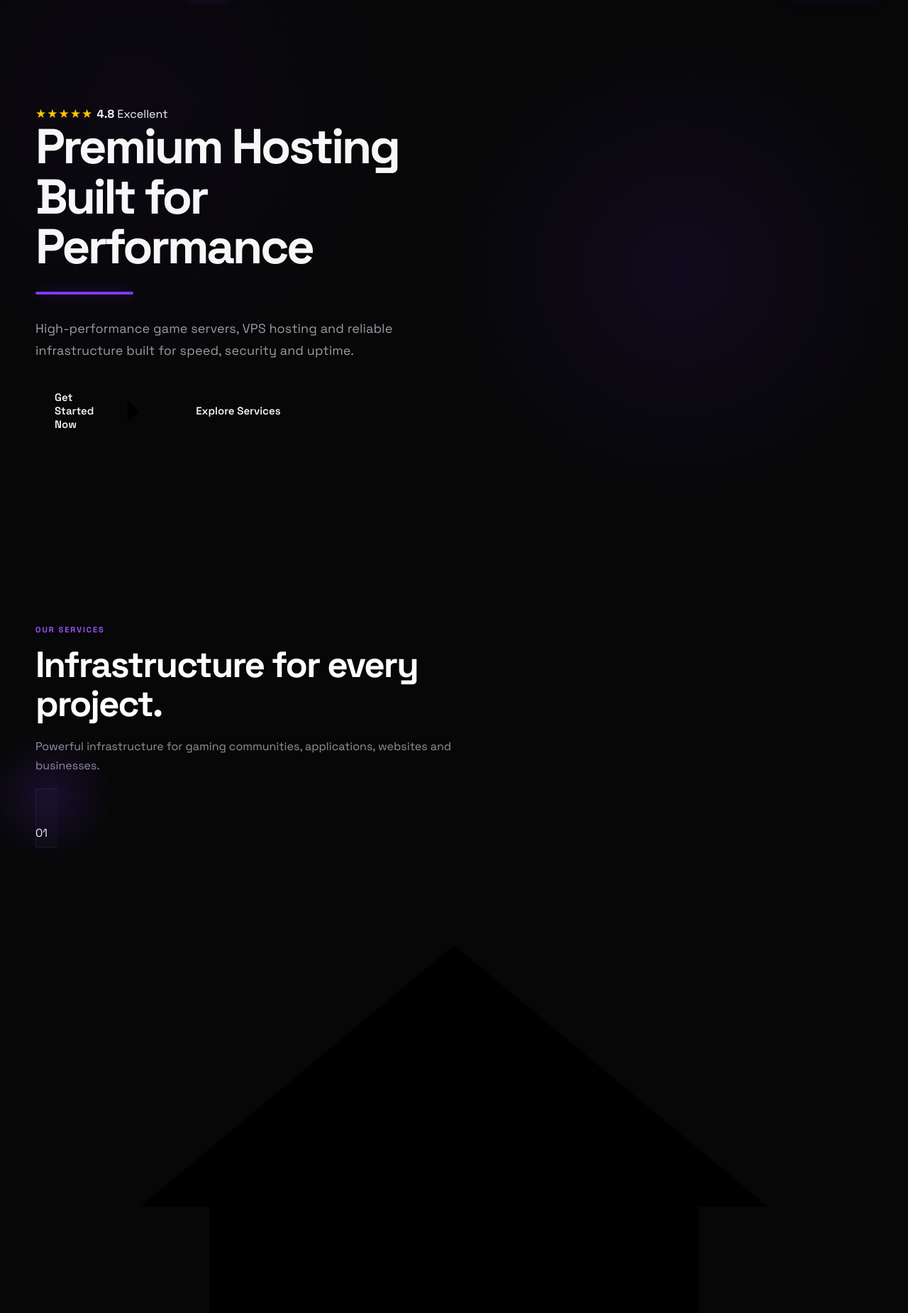
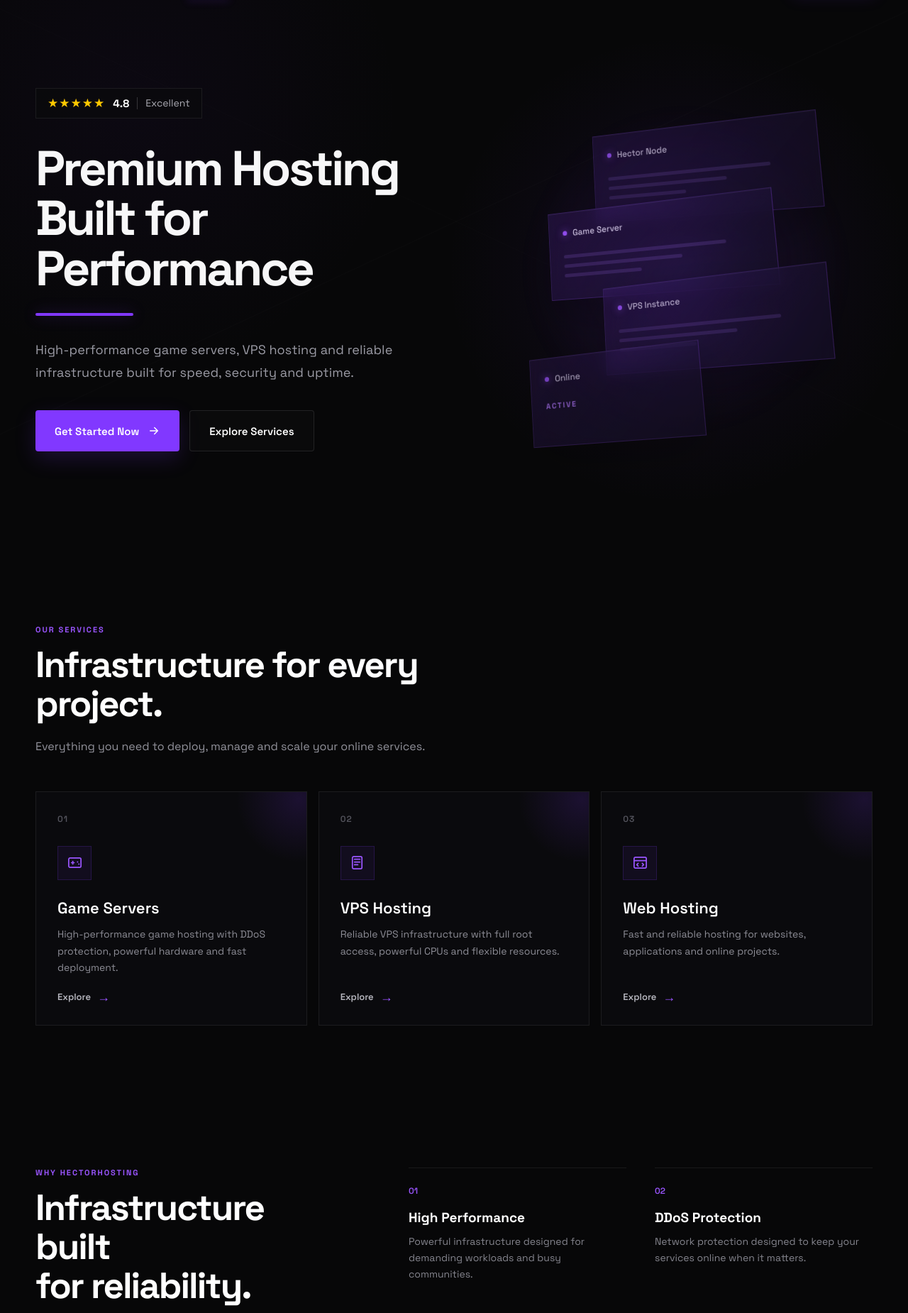
Before and after one commit to Wixzroot/hectorsite3, a Flask app: page / in a window 1280 px wide. Shown: the part 70-1920 px from the top of the page at 71% size. Run offline with Flask 3, Linux system fonts and the light colour scheme; parts of the project's set-up code (start-up, migrations or seed data) failed here and were passed over.

Commit message:
Update home.html

```diff
--- a/templates/home.html
+++ b/templates/home.html
@@ -6,48 +6,48 @@
 
 <section class="home-page">
 
-  <!-- ================= HERO ================= -->
+
+  <!-- =====================================================
+       HERO
+       ===================================================== -->
 
   <section class="hero">
 
-    <div class="hero-background"></div>
+    <div class="hero-inner">
 
-    <div class="hero-inner">
+
+      <!-- LEFT -->
 
       <div class="hero-content">
 
+
         <!-- TRUSTPILOT -->
 
-        <a
-          href="https://www.trustpilot.com/review/hector.host"
-          target="_blank"
-          rel="noopener noreferrer"
-          class="trustpilot"
-        >
+        <div class="trustpilot-rating">
 
-          <span class="trust-stars">
+          <div class="trust-stars">
             ★★★★★
-          </span>
+          </div>
 
           <strong>4.8</strong>
 
           <span class="trust-divider"></span>
 
-          <span class="trust-text">
-            Excellent
-          </span>
+          <span>Excellent</span>
 
-        </a>
+        </div>
 
 
         <!-- TITLE -->
 
         <h1>
-          Premium Hosting
-          <br>
-          Built for Performance
+          Premium Hosting<br>
+          Built for<br>
+          Performance
         </h1>
 
+
+        <!-- PURPLE LINE -->
 
         <div class="hero-line"></div>
 
@@ -55,8 +55,10 @@
         <!-- DESCRIPTION -->
 
         <p class="hero-description">
+
           High-performance game servers, VPS hosting and reliable
           infrastructure built for speed, security and uptime.
+
         </p>
 
 
@@ -66,14 +68,27 @@
 
           <a
             href="{{ url_for('pricing') }}"
-            class="hero-button hero-primary"
+            class="hero-button hero-button-primary"
           >
 
-            <span>Get Started Now</span>
+            <span>
+              Get Started Now
+            </span>
 
-            <svg viewBox="0 0 24 24">
-              <path d="M5 12h14"></path>
-              <path d="m13 6 6 6-6 6"></path>
+            <svg viewBox="0 0 24 24" fill="none">
+              <path
+                d="M5 12h13"
+                stroke="currentColor"
+                stroke-width="2"
+                stroke-linecap="round"
+              />
+              <path
+                d="m13 6 6 6-6 6"
+                stroke="currentColor"
+                stroke-width="2"
+                stroke-linecap="round"
+                stroke-linejoin="round"
+              />
             </svg>
 
           </a>
@@ -81,7 +96,7 @@
 
           <a
             href="{{ url_for('game_servers') }}"
-            class="hero-button hero-secondary"
+            class="hero-button hero-button-secondary"
           >
             Explore Services
           </a>
@@ -91,23 +106,96 @@
       </div>
 
 
-      <!-- HERO VISUAL -->
+      <!-- RIGHT VISUAL -->
 
       <div class="hero-visual">
 
+
+        <div class="visual-glow"></div>
+
+
         <div class="server-stack">
 
-          <div class="server server-one"></div>
 
-          <div class="server server-two"></div>
+          <div class="server-card server-card-one">
 
-          <div class="server server-three"></div>
+            <div class="server-card-top">
 
-          <div class="server server-four"></div>
+              <span class="server-dot"></span>
 
-          <div class="server server-five"></div>
+              <span>Hector Node</span>
 
-          <div class="server server-six"></div>
+            </div>
+
+            <div class="server-lines">
+
+              <span></span>
+              <span></span>
+              <span></span>
+
+            </div>
+
+          </div>
+
+
+          <div class="server-card server-card-two">
+
+            <div class="server-card-top">
+
+              <span class="server-dot"></span>
+
+              <span>Game Server</span>
+
+            </div>
+
+            <div class="server-lines">
+
+              <span></span>
+              <span></span>
+              <span></span>
+
+            </div>
+
+          </div>
+
+
+          <div class="server-card server-card-three">
+
+            <div class="server-card-top">
+
+              <span class="server-dot"></span>
+
+              <span>VPS Instance</span>
+
+            </div>
+
+            <div class="server-lines">
+
+              <span></span>
+              <span></span>
+              <span></span>
+
+            </div>
+
+          </div>
+
+
+          <div class="server-card server-card-four">
+
+            <div class="server-card-top">
+
+              <span class="server-dot"></span>
+
+              <span>Online</span>
+
+            </div>
+
+            <div class="server-status">
+              ACTIVE
+            </div>
+
+          </div>
+
 
         </div>
 
@@ -118,11 +206,12 @@
   </section>
 
 
-  <!-- ================= SERVICES ================= -->
+
+  <!-- =====================================================
+       SERVICES
+       ===================================================== -->
 
   <section class="services-section">
-
-    <div class="section-container">
 
     <div class="section-heading">
 
@@ -135,14 +224,14 @@
       </h2>
 
       <p>
-          Powerful infrastructure for gaming communities,
-          applications, websites and businesses.
+        Everything you need to deploy, manage and scale
+        your online services.
       </p>
 
     </div>
 
 
-      <div class="service-grid">
+    <div class="services-grid">
 
 
       <!-- GAME SERVERS -->
@@ -152,16 +241,45 @@
         class="service-card"
       >
 
-          <div class="service-card-top">
+        <div class="service-card-number">
+          01
+        </div>
 
-            <span class="service-number">
-              01
-            </span>
+        <div class="service-icon-box">
 
-            <svg viewBox="0 0 24 24">
-              <path d="M3 10.5 12 3l9 7.5"></path>
-              <path d="M5 9.5V21h14V9.5"></path>
-              <path d="M9 21v-6h6v6"></path>
+          <svg viewBox="0 0 24 24" fill="none">
+
+            <rect
+              x="3"
+              y="5"
+              width="18"
+              height="14"
+              rx="2"
+              stroke="currentColor"
+              stroke-width="1.8"
+            />
+
+            <path
+              d="M7 12h4M9 10v4"
+              stroke="currentColor"
+              stroke-width="1.8"
+              stroke-linecap="round"
+            />
+
+            <circle
+              cx="16"
+              cy="11"
+              r="1"
+              fill="currentColor"
+            />
+
+            <circle
+              cx="18"
+              cy="14"
+              r="1"
+              fill="currentColor"
+            />
+
           </svg>
 
         </div>
@@ -177,10 +295,7 @@
 
         <span class="service-link">
           Explore
-            <svg viewBox="0 0 24 24">
-              <path d="M5 12h14"></path>
-              <path d="m13 6 6 6-6 6"></path>
-            </svg>
+          <span>→</span>
         </span>
 
       </a>
@@ -193,19 +308,31 @@
         class="service-card"
       >
 
-          <div class="service-card-top">
+        <div class="service-card-number">
+          02
+        </div>
 
-            <span class="service-number">
-              02
-            </span>
+        <div class="service-icon-box">
 
-            <svg viewBox="0 0 24 24">
-              <rect x="4" y="4" width="16" height="6" rx="1"></rect>
-              <rect x="4" y="14" width="16" height="6" rx="1"></rect>
-              <path d="M8 7h.01"></path>
-              <path d="M8 17h.01"></path>
-              <path d="M12 7h5"></path>
-              <path d="M12 17h5"></path>
+          <svg viewBox="0 0 24 24" fill="none">
+
+            <rect
+              x="5"
+              y="3"
+              width="14"
+              height="18"
+              rx="2"
+              stroke="currentColor"
+              stroke-width="1.8"
+            />
+
+            <path
+              d="M8 7h8M8 11h8M8 15h5"
+              stroke="currentColor"
+              stroke-width="1.8"
+              stroke-linecap="round"
+            />
+
           </svg>
 
         </div>
@@ -221,10 +348,7 @@
 
         <span class="service-link">
           Explore
-            <svg viewBox="0 0 24 24">
-              <path d="M5 12h14"></path>
-              <path d="m13 6 6 6-6 6"></path>
-            </svg>
+          <span>→</span>
         </span>
 
       </a>
@@ -237,17 +361,38 @@
         class="service-card"
       >
 
-          <div class="service-card-top">
+        <div class="service-card-number">
+          03
+        </div>
 
-            <span class="service-number">
-              03
-            </span>
+        <div class="service-icon-box">
 
-            <svg viewBox="0 0 24 24">
-              <rect x="3" y="4" width="18" height="16" rx="2"></rect>
-              <path d="M3 9h18"></path>
-              <path d="m8 13-2 2 2 2"></path>
-              <path d="m12 13 2 2-2 2"></path>
+          <svg viewBox="0 0 24 24" fill="none">
+
+            <rect
+              x="3"
+              y="4"
+              width="18"
+              height="16"
+              rx="2"
+              stroke="currentColor"
+              stroke-width="1.8"
+            />
+
+            <path
+              d="M3 9h18"
+              stroke="currentColor"
+              stroke-width="1.8"
+            />
+
+            <path
+              d="m9 13-2 2 2 2M15 13l2 2-2 2"
+              stroke="currentColor"
+              stroke-width="1.8"
+              stroke-linecap="round"
+              stroke-linejoin="round"
+            />
+
           </svg>
 
         </div>
@@ -263,57 +408,100 @@
 
         <span class="service-link">
           Explore
-            <svg viewBox="0 0 24 24">
-              <path d="M5 12h14"></path>
-              <path d="m13 6 6 6-6 6"></path>
-            </svg>
+          <span>→</span>
         </span>
 
       </a>
 
+    </div>
 
-        <!-- DISCORD BOTS -->
+  </section>
 
-        <a
-          href="{{ url_for('contact') }}"
-          class="service-card"
-        >
 
-          <div class="service-card-top">
 
-            <span class="service-number">
-              04
+  <!-- =====================================================
+       WHY HECTORHOSTING
+       ===================================================== -->
+
+  <section class="why-section">
+
+    <div class="why-heading">
+
+      <span class="section-label">
+        WHY HECTORHOSTING
       </span>
 
-            <svg viewBox="0 0 24 24">
-              <path d="M8 8.5c1.2-.7 2.4-1 4-1s2.8.3 4 1"></path>
-              <path d="M6 18c-1.2-2-1.8-4.7-1.3-8C5.2 7.5 7 6 9 5.5l1 1.5"></path>
-              <path d="M18 18c1.2-2 1.8-4.7 1.3-8C18.8 7.5 17 6 15 5.5l-1 1.5"></path>
-              <circle cx="9" cy="12" r="1"></circle>
-              <circle cx="15" cy="12" r="1"></circle>
-              <path d="M7 17c3 1.5 7 1.5 10 0"></path>
-            </svg>
+      <h2>
+        Infrastructure built<br>
+        for reliability.
+      </h2>
 
     </div>
 
+
+    <div class="why-grid">
+
+
+      <div class="why-item">
+
+        <span>01</span>
+
         <h3>
-            Discord Bot Hosting
+          High Performance
         </h3>
 
         <p>
-            Reliable bot hosting with secure infrastructure,
-            fast deployment and stable connectivity.
+          Powerful infrastructure designed for demanding
+          workloads and busy communities.
         </p>
 
-          <span class="service-link">
-            Explore
-            <svg viewBox="0 0 24 24">
-              <path d="M5 12h14"></path>
-              <path d="m13 6 6 6-6 6"></path>
-            </svg>
-          </span>
+      </div>
 
-        </a>
+
+      <div class="why-item">
+
+        <span>02</span>
+
+        <h3>
+          DDoS Protection
+        </h3>
+
+        <p>
+          Network protection designed to keep your
+          services online when it matters.
+        </p>
+
+      </div>
+
+
+      <div class="why-item">
+
+        <span>03</span>
+
+        <h3>
+          Fast Deployment
+        </h3>
+
+        <p>
+          Get your infrastructure online quickly
+          without unnecessary delays.
+        </p>
+
+      </div>
+
+
+      <div class="why-item">
+
+        <span>04</span>
+
+        <h3>
+          Simple Control
+        </h3>
+
+        <p>
+          Manage your hosting through clean,
+          simple and familiar control panels.
+        </p>
 
       </div>
 
@@ -322,120 +510,12 @@
   </section>
 
 
-  <!-- ================= WHY HECTOR ================= -->
 
-  <section class="why-section">
+  <!-- =====================================================
+       CTA
+       ===================================================== -->
 
-    <div class="section-container">
-
-      <div class="why-grid">
-
-        <div class="why-heading">
-
-          <span class="section-label">
-            WHY HECTORHOSTING
-          </span>
-
-          <h2>
-            Infrastructure built
-            for reliability.
-          </h2>
-
-          <p>
-            Powerful infrastructure, straightforward pricing
-            and protection designed for communities and
-            businesses.
-          </p>
-
-        </div>
-
-
-        <div class="why-items">
-
-          <div class="why-item">
-
-            <span>01</span>
-
-            <div>
-              <h3>
-                High Performance
-              </h3>
-
-              <p>
-                Powerful hardware designed for demanding workloads.
-              </p>
-            </div>
-
-          </div>
-
-
-          <div class="why-item">
-
-            <span>02</span>
-
-            <div>
-              <h3>
-                DDoS Protection
-              </h3>
-
-              <p>
-                Network protection designed to keep your
-                services online.
-              </p>
-            </div>
-
-          </div>
-
-
-          <div class="why-item">
-
-            <span>03</span>
-
-            <div>
-              <h3>
-                Fast Deployment
-              </h3>
-
-              <p>
-                Deploy your infrastructure quickly without
-                unnecessary delays.
-              </p>
-            </div>
-
-          </div>
-
-
-          <div class="why-item">
-
-            <span>04</span>
-
-            <div>
-              <h3>
-                Simple Control
-              </h3>
-
-              <p>
-                Manage your hosting through an easy-to-use
-                control panel.
-              </p>
-            </div>
-
-          </div>
-
-        </div>
-
-      </div>
-
-    </div>
-
-  </section>
-
-
-  <!-- ================= CTA ================= -->
-
-  <section class="cta-section">
-
-    <div class="cta-inner">
+  <section class="home-cta">
 
     <div>
 
@@ -444,11 +524,12 @@
       </span>
 
       <h2>
-          Build your server with HectorHosting.
+        Build your infrastructure<br>
+        with HectorHosting.
       </h2>
 
       <p>
-          Choose a plan and get your infrastructure online.
+        Choose a plan and get your project online.
       </p>
 
     </div>
@@ -458,23 +539,22 @@
 
       <a
         href="{{ url_for('pricing') }}"
-          class="hero-button hero-primary"
+        class="hero-button hero-button-primary"
       >
         View Plans
       </a>
 
       <a
         href="{{ url_for('register') }}"
-          class="hero-button hero-secondary"
+        class="hero-button hero-button-secondary"
       >
         Create Account
       </a>
 
     </div>
 
-    </div>
+  </section>
 
-  </section>
 
 </section>
 
```
Lines whose indentation alone changed are shown as unchanged.
